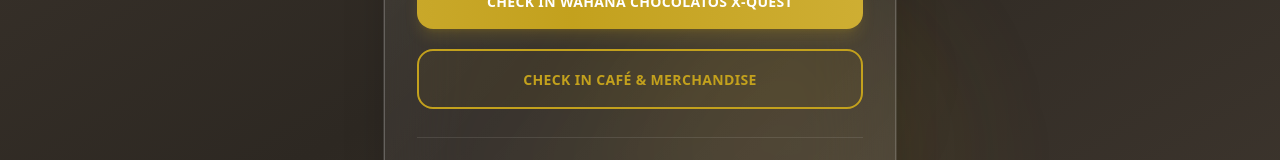
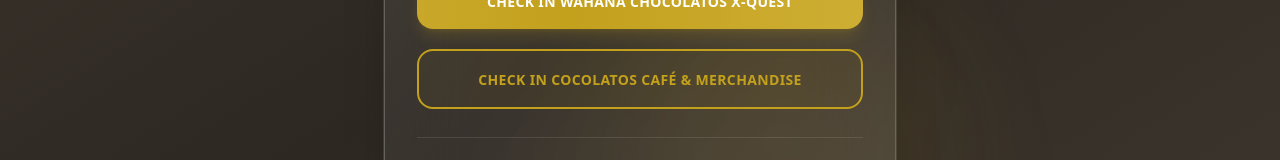
Before and after one commit to itxquestgf/form-regist-cico, a React (Vite) app: page / in a window 1280 px wide. Shown: the part 450-610 px from the top of the page. Built offline with nearby package versions, Linux system fonts and the light colour scheme.

Commit message:
final ready to launch

```diff
--- a/src/Checkin.jsx
+++ b/src/Checkin.jsx
@@ -23,7 +23,7 @@
 
   const isCafe = area === "Cafe";
   const judulHalaman = isCafe
-    ? "CHECK IN Chocolatos Café dan Merchandise Store"
+    ? "CHECK IN Chocolatos Café & Merchandise Store"
     : "CHECK IN Wahana Chocolatos X-Quest";
 
   const opsiTujuan = isCafe
--- a/src/Home.jsx
+++ b/src/Home.jsx
@@ -41,7 +41,7 @@
                 className="group relative block text-center py-4 px-6 rounded-2xl font-bold text-[#c3a11d] border-2 border-[#c3a11d] overflow-hidden transition-all duration-300 transform hover:scale-105"
               >
                 <div className="absolute inset-0 bg-[#c3a11d]/5 group-hover:bg-[#c3a11d]/10 transition-colors"></div>
-                <span className="relative z-10 tracking-wide uppercase text-sm">CHECK IN Café & Merchandise</span>
+                <span className="relative z-10 tracking-wide uppercase text-sm">CHECK IN Cocolatos Café & Merchandise</span>
               </Link>
 
               <div className="w-full h-[1px] bg-white/10 my-2"></div>
```
